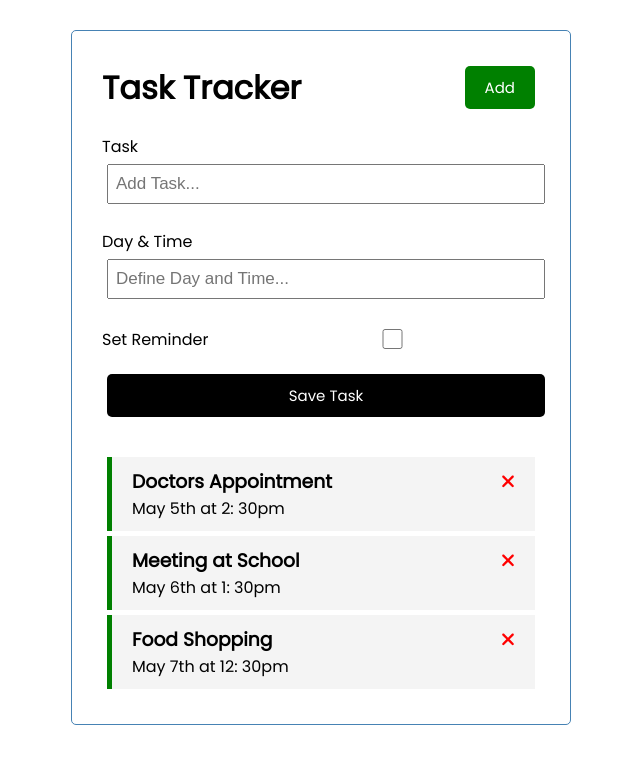
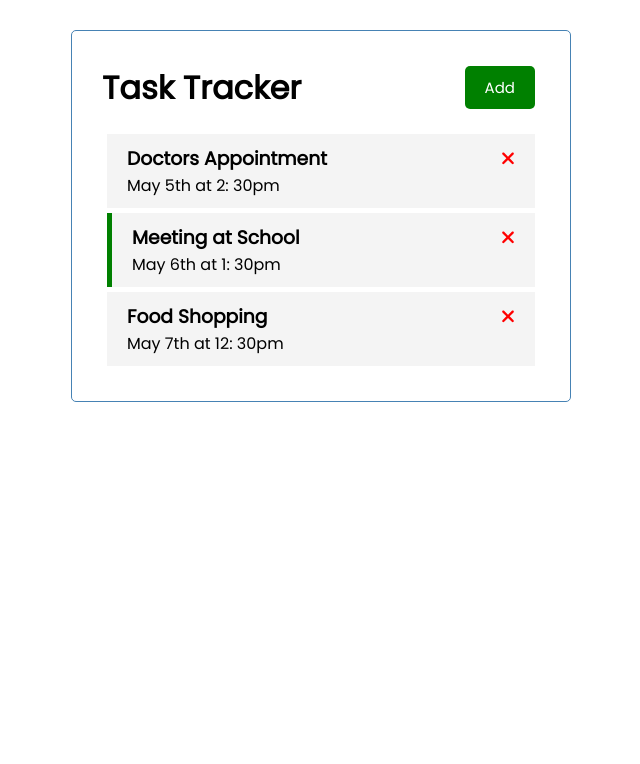
Before and after one commit to JoLrt-dev/task-tracker, an Angular app: page / in a window 1280 px wide. Shown: the top 764 px of the page, without its empty margins (319-959 px from the left). Built offline with nearby package versions, Linux system fonts and the light colour scheme; data requests are answered from the project's data file.

Commit message:
display/hide depends on the boolean value

```diff
--- a/db.json
+++ b/db.json
@@ -4,7 +4,7 @@
       "id": 1,
       "text": "Doctors Appointment",
       "day": "May 5th at 2: 30pm",
-      "reminder": true
+      "reminder": false
     },
     {
       "id": 2,
@@ -16,7 +16,7 @@
       "id": 3,
       "text": "Food Shopping",
       "day": "May 7th at 12: 30pm",
-      "reminder": true
+      "reminder": false
     }
   ]
 }
--- a/src/app/components/add-task/add-task.component.html
+++ b/src/app/components/add-task/add-task.component.html
@@ -1,4 +1,5 @@
-<form class="add-form" (ngSubmit)="onSubmit()">
+<form *ngIf="showAddTask" class="add-form" (ngSubmit)="onSubmit()">
+  <!-- *ngIf === if statement that will check the value of showAddTask. If false, display. If true, hide -->
   <div class="form-control">
     <label for="task">Task</label>
     <input
--- a/src/app/components/add-task/add-task.component.ts
+++ b/src/app/components/add-task/add-task.component.ts
@@ -1,5 +1,7 @@
 import { Component, OnInit, Output, EventEmitter } from '@angular/core';
 import { Task } from 'src/app/Task';
+import { UiService } from 'src/app/services/ui.service';
+import { Subscription } from 'rxjs';
 
 @Component({
   selector: 'app-add-task',
@@ -11,7 +13,15 @@
   text: string;
   day: string;
   reminder: boolean = false;
-  constructor() {}
+  subscription: Subscription;
+  showAddTask: boolean;
+
+  constructor(private uiService: UiService) {
+    //kinda same that we did in the header component
+    this.subscription = this.uiService.onToggle().subscribe((value) => {
+      this.showAddTask = value;
+    });
+  }
 
   ngOnInit(): void {}
   onSubmit() {
```
